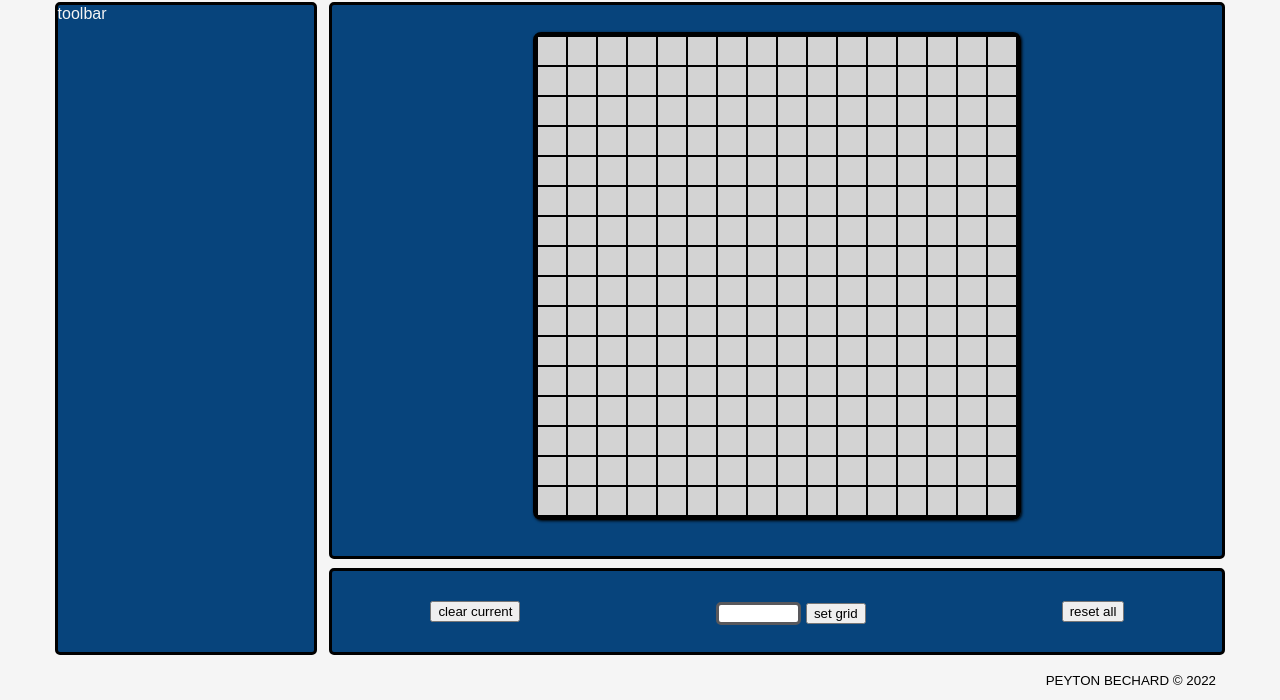
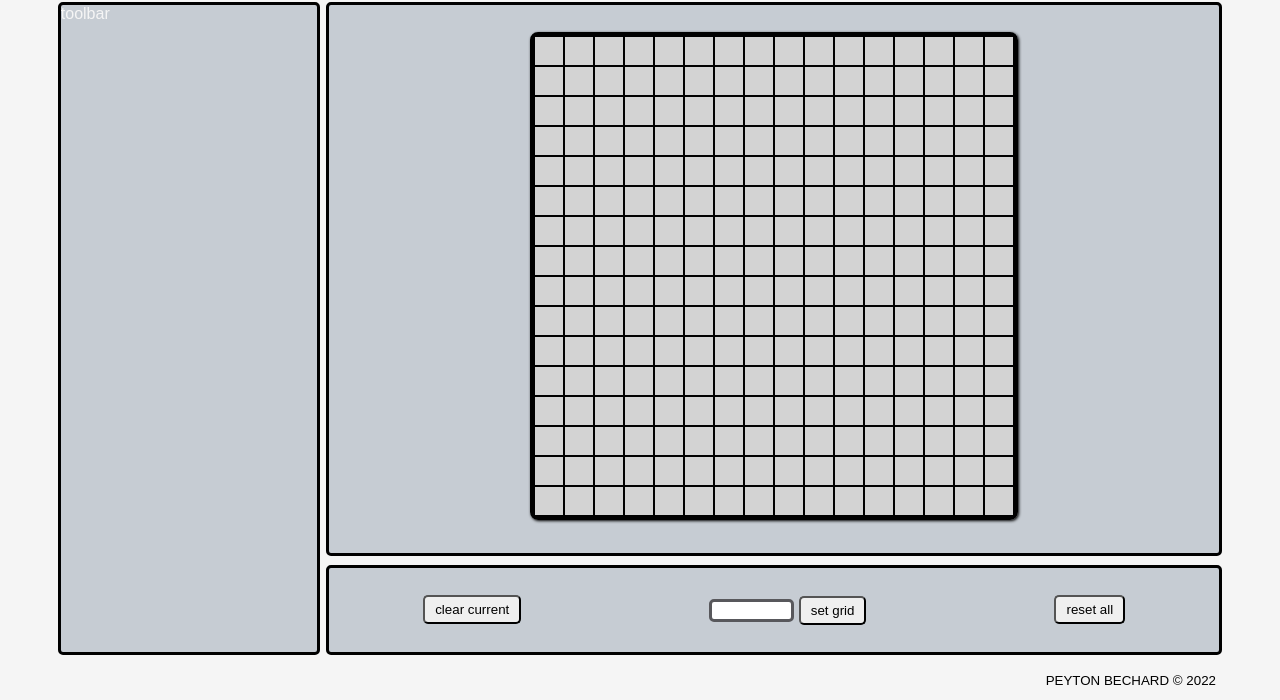
Before and after one commit to pmbechard/Pixton, a plain HTML site: page index.html in a window 1280 px wide. Shown: the part 100-800 px from the top of the page. Drawn offline with Linux system fonts and the light colour scheme.

Commit message:
Changes to greyscale color scheme

```diff
--- a/style.css
+++ b/style.css
@@ -37,7 +37,7 @@ body {
     justify-content: center;
     height: 85vh;
     width: 100vw;
-    gap: 1vw;
+    gap: 0.5%;
     margin: 0.5% 0;
 }
 
@@ -45,7 +45,7 @@ body {
     width: 20vw;
     border: 3px solid black;
     border-radius: 5px;
-    background-color: rgb(7, 68, 124);
+    background-color: rgb(198, 204, 211);
     color: whitesmoke
 }
 
@@ -66,7 +66,7 @@ body {
     border: 3px solid black;
     border-radius: 5px;
     padding: 3%;
-    background-color: rgb(7, 68, 124);
+    background-color: rgb(198, 204, 211);
 }
 
 #grid {
@@ -98,8 +98,13 @@ body {
     border: 3px solid black;
     border-radius: 5px;
     padding: 3% 0;
-    background-color: rgb(7, 68, 124);
+    background-color: rgb(198, 204, 211);
     color: white;
+}
+
+#options button {
+    padding: 5px 10px;
+    border-radius: 5px;
 }
 
 #dimension-options {
```
